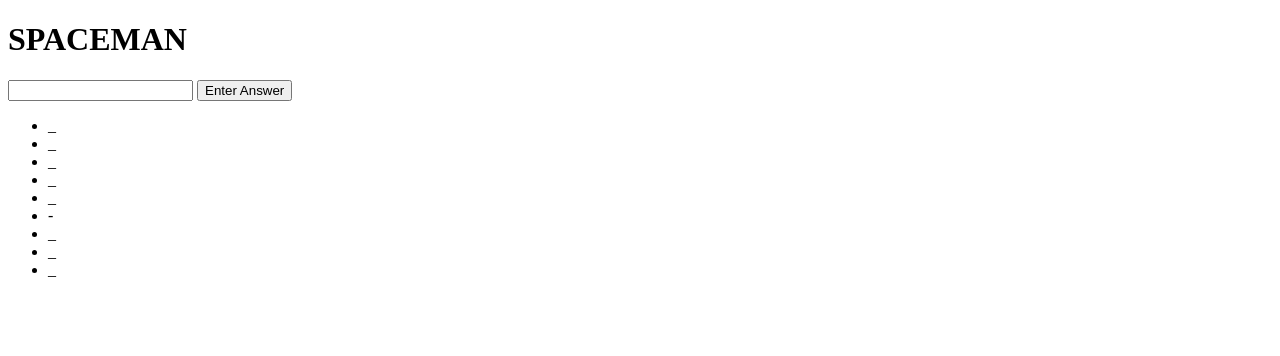
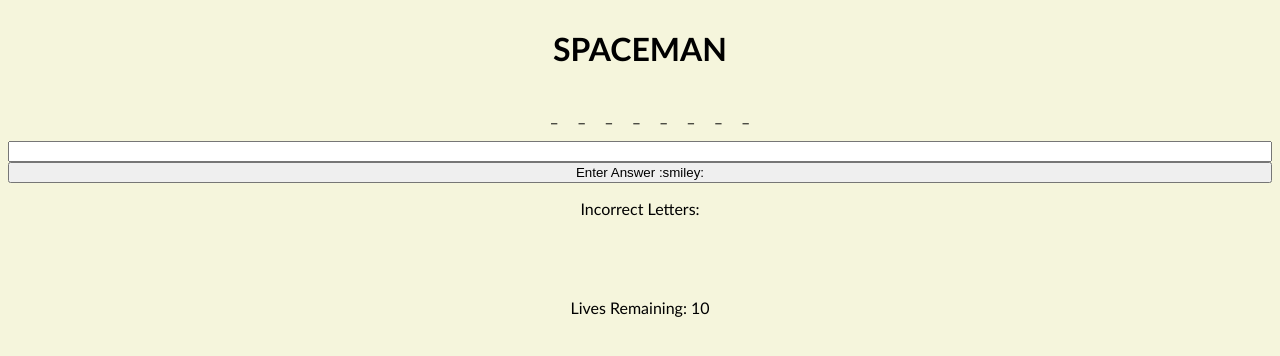
Before and after one commit to arsenhreskiv/spaceman-game-ah, a plain HTML site: page index.html in a window 1280 px wide. Drawn offline with Linux system fonts and the light colour scheme.

Commit message:
Got code to MVP

```diff
--- a/index.html
+++ b/index.html
@@ -5,14 +5,17 @@
     <meta http-equiv="X-UA-Compatible" content="IE=edge">
     <meta name="viewport" content="width=device-width, initial-scale=1.0">
     <script defer src="index.js"></script>
+    <link rel="stylesheet" href="style.css">
     <title>SpaceMan</title>
 </head>
 <body>
     <h1>SPACEMAN</h1>
+    <div id="omega"></div>
     <input type="text" id="playerPick" value="" onfocus='this.value=""'>
-    <button onclick="checkLetter()">Enter Answer</button>
+    <button onclick="checkLetter()">Enter Answer :smiley:</button>
+    <p>Incorrect Letters:</p>
     <p id="demo"></p>
-    <div id="omega"></div>
     <p id="end-text"></p>
+    <div id="lives"></div>
 </body>
 </html>
--- a/index.js
+++ b/index.js
@@ -8,7 +8,7 @@
 // guessing whole word ends game
 // if letter is equal to
 
-let word = "space-man"
+let word = "spaceman"
 let lives = 10
 let playerPick//= document.getElementById("playerPick").value;
 let correctLetters = []
@@ -27,35 +27,46 @@ function init() {
 }
 // get words and number of lives to show to be @ MVP
 function checkLetter(){
+    document.getElementById("lives").innerHTML = `Lives Remaining: ${lives}`
     playerPick = document.getElementById("playerPick").value;
-    console.log(playerPick)
+    //console.log(playerPick)
     if (word.includes(playerPick)){
-        console.log('includes-letter')
+        //console.log('includes-letter')
         if (!checkGuess(playerPick)){
             let listItems = document.querySelectorAll('.list-item')
             //console.log(listItems)
+            console.log(correctLetters)
             listItems.forEach(function(item){
                 //console.log(item.getAttribute('value'))
                 if (item.getAttribute('value') === playerPick.toLowerCase()){
-                    console.log('Item Value')
+                    //console.log('Item Value')
                     item.innerHTML = playerPick
+                    correctLetters.push(playerPick)
+                    //winner()
                 }
             })
-            console.log(pGuess)
-
-    }
+            // for (let i = 0; i < split.length; i++){
+            //     if (playerPick === split[i]){
+            //         console.log(`the letter ${playerPick} is in space number: ${i+1}`)
+            //         correctLetters.push(playerPick)
+            //         //change background of letter so it is visible
+            //     }
+            // }
+            //console.log(correctLetters)
+        }
     }else {
         if (!wrongGuessCheck(playerPick)){
             checkLivesNum(playerPick)
+            //loser()
         }
     }
-    console.log(correctLetters)
-    //loops()
+    //console.log(correctLetters)
+    loops()
     }
 
 
 function board() {
-
+    document.getElementById("lives").innerHTML = `Lives Remaining: ${lives}`;
 for (let i = 0; i < split.length; i++){
     let spaceDiv = document.createElement('li')
     spaceDiv.setAttribute('class', 'list-item')
--- a/style.css
+++ b/style.css
@@ -1,10 +1,18 @@
 body{
+    background-color: beige;
     display: grid;
     text-align: center;
     font-size: 100%;
     font-family:'Gill Sans', 'Gill Sans MT', Calibri, 'Trebuchet MS', sans-serif;
 }
 
+.list-item {
+    list-style-type: none;
+}
+
 ul {
-    list-style: none;
+display: flex;
+flex-direction: row;
+justify-content: center;
+letter-spacing: 20px;
 }
```
